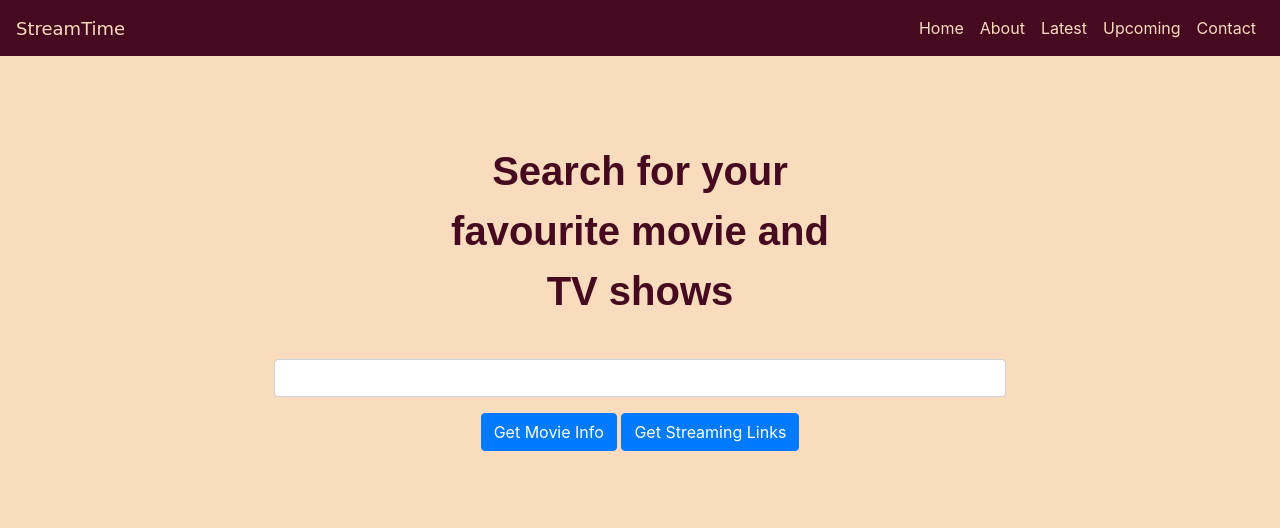
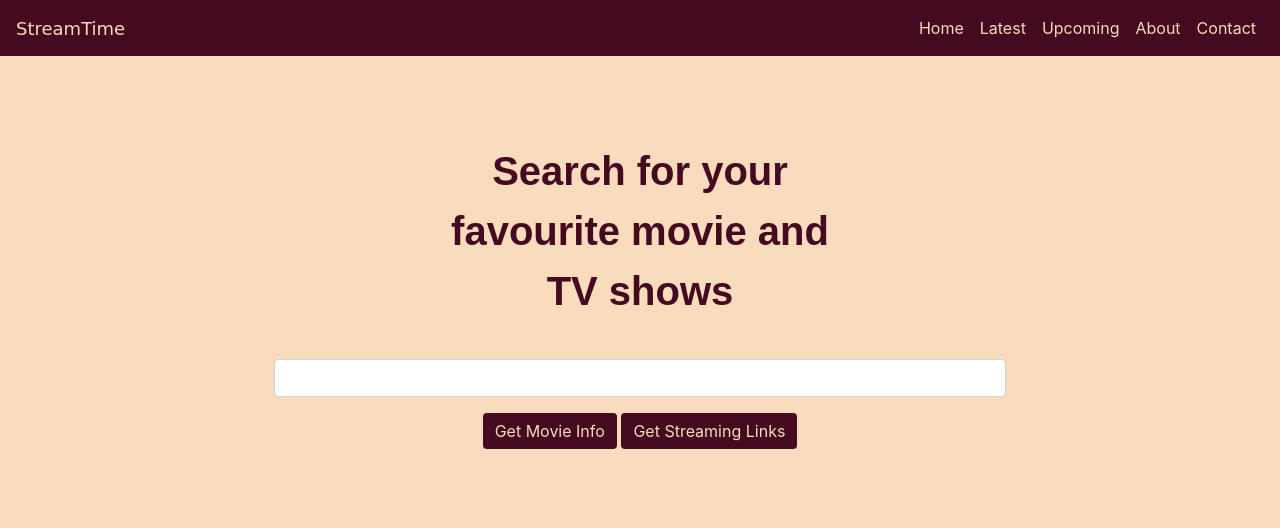
Before and after one commit to devyani611/StreamTime--Web-Application, a website: page movieSearch.html in a window 1280 px wide. Shown: the top 528 px of the page. Drawn offline with nearby package versions, Linux system fonts and the light colour scheme; no server answers.

Commit message:
changed order in navbar

```diff
--- a/movieSearch.html
+++ b/movieSearch.html
@@ -183,6 +183,17 @@
             }
         }
 
+        .btn{
+            background:#450920;
+            border: #450920;
+            color: #F9DBBD;
+        }
+
+        .btn:hover{
+            background:  #a55f7a;
+            color:#F9DBBD;
+        }
+
     </style>
 </head>
 
@@ -199,13 +210,13 @@
                     <a class="nav-link" href="movieSearch.html">Home</a>
                 </li>
                 <li class="nav-item">
-                    <a class="nav-link" href="about.html">About</a>
-                </li>
-                <li class="nav-item">
                     <a class="nav-link" href="nowplaying.html">Latest</a>
                 </li>
                 <li class="nav-item">
                     <a class="nav-link" href="latest.html">Upcoming</a>
+                </li>
+                <li class="nav-item">
+                    <a class="nav-link" href="about.html">About</a>
                 </li>
                 <li class="nav-item">
                     <a class="nav-link" href="contact.html">Contact</a>
```
Also changed, not shown: about.html (+3 -3 lines), contact.html (+4 -3 lines), latest.html (+3 -3 lines), movieDetail.html (+4 -3 lines), nowplaying.html (+3 -3 lines), streamingloc.html (+6 -4 lines).
